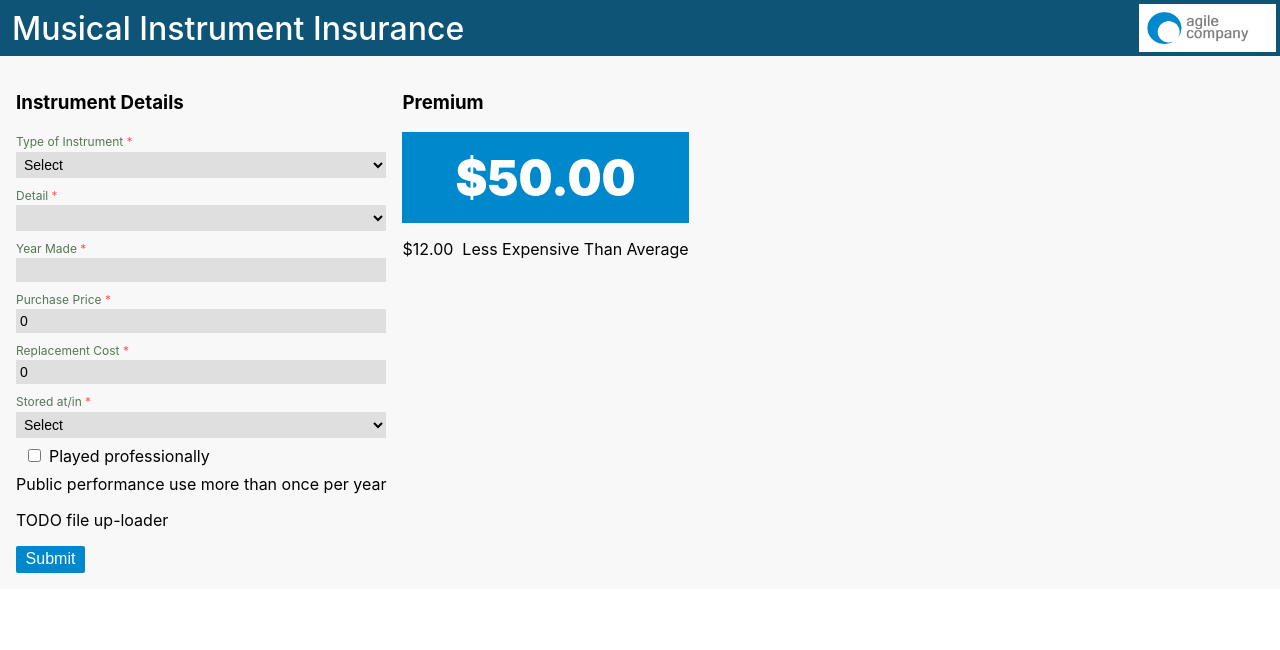
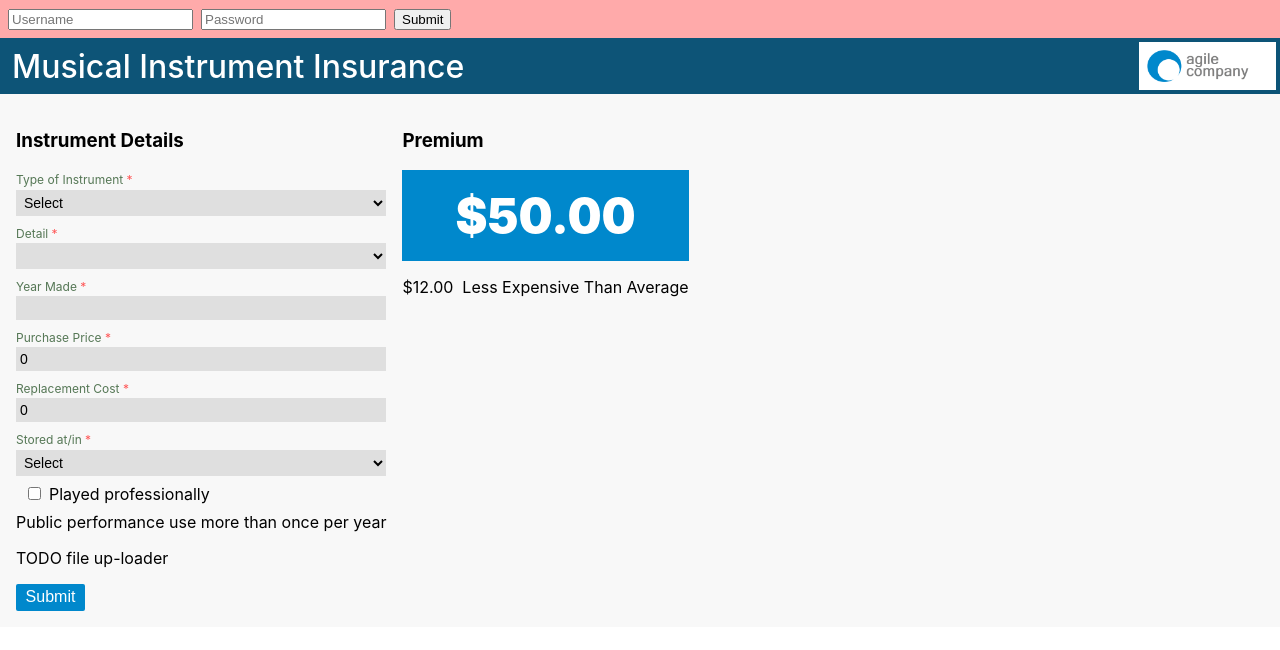
Before and after one commit to decisions-com/react-instrument-insurance, a React (Create React App) app: page / in a window 1280 px wide. Shown: the top 650 px of the page. Built offline with nearby package versions, Linux system fonts and the light colour scheme.

Commit message:
add basic login form

```diff
--- a/package.json
+++ b/package.json
@@ -33,5 +33,6 @@
     "@types/node": "11.9.5",
     "@types/react": "16.8.5",
     "@types/react-dom": "16.8.2"
-  }
+  },
+  "proxy": "http://localhost"
 }
--- a/src/App.tsx
+++ b/src/App.tsx
@@ -2,11 +2,13 @@ import React, { Component } from "react";
 import logo from "./agileLogoTrans.png";
 import "./App.css";
 import InstrumentForm from "./components/InstrumentForm";
+import LoginForm from "./components/LoginForm";
 
 class App extends Component {
   render() {
     return (
       <div className="mii-react-app">
+        <LoginForm />
         <header className="mii-react-app-header">
           <h1 className="mii-react-app-title">Musical Instrument Insurance</h1>
           <img src={logo} className="mii-react-app-logo" alt="logo" />
--- a/src/api/AuthApi.ts
+++ b/src/api/AuthApi.ts
@@ -41,10 +41,12 @@ export const AuthApi = {
         method: "POST",
         mode: ApiConfig.getFetchMode()
       })
-        .then(response =>
-          // TODO check response status, prior to trying to parse JSON to avoid error
-          // TODO use normal decisions cookie, but _clear_ it, if it's not a good session
-          response.json().then((json: ILoginJson) => {
+        .then(async response => {
+          if (response.status >= 300) {
+            // Do we need to clear the cookie? is that fixed? Getting 500s for now :(
+            reject(response.statusText);
+          }
+          const json = await response.json();
           const id = sessionIdSelector(json.LoginUserResult);
           Cookies.set(SESSION_ID_COOKIE, id);
           // USER_COOKIE was being set by request headers before, or so I thought.
@@ -52,7 +54,6 @@ export const AuthApi = {
           Cookies.set(USER_COOKIE, userid);
           resolve(id);
         })
-        )
         .catch(reason => {
           reject(reason);
         })
--- /dev/null
+++ b/src/components/LoginForm.css
@@ -0,0 +1,8 @@
+.mii-login-form {
+  padding: 0.5rem;
+  background: #faa;
+}
+
+.mii-login-form input {
+  margin-right: 0.5rem;
+}
--- /dev/null
+++ b/src/components/LoginForm.tsx
@@ -0,0 +1,63 @@
+import * as React from "react";
+import { AuthApi } from "../api/AuthApi";
+import "./LoginForm.css";
+
+export interface LoginFormProps {}
+export interface LoginFormState {
+  username: string;
+  password: string;
+  error: string;
+}
+
+const INITIAL_STATE: LoginFormState = {
+  username: "",
+  password: "",
+  error: ""
+};
+
+/**
+ * A simplistic login form.
+ * inside a Decisions context, Decisions will redirect to
+ * the login and we should never see this.
+ */
+export default class LoginForm extends React.Component<
+  LoginFormProps,
+  LoginFormState
+> {
+  state = { ...INITIAL_STATE };
+
+  onSubmit = (e: React.FormEvent) => {
+    e.preventDefault();
+    this.setState({ error: "" });
+    AuthApi.login(this.state.username, this.state.password)
+      .then(() => this.setState({ password: "" }))
+      .catch(() => {
+        this.setState({ password: "", error: "Nope. Try again." });
+      });
+  };
+
+  onUsernameChange = (e: React.ChangeEvent<HTMLInputElement>) =>
+    this.setState({ username: e.target.value });
+
+  onPasswordChange = (e: React.ChangeEvent<HTMLInputElement>) =>
+    this.setState({ password: e.target.value });
+
+  public render() {
+    return AuthApi.getSessionId() ? null : (
+      <form className="mii-login-form" onSubmit={this.onSubmit}>
+        <input
+          type="text"
+          placeholder="Username"
+          onChange={this.onUsernameChange}
+        />
+        <input
+          type="password"
+          placeholder="Password"
+          onChange={this.onPasswordChange}
+        />
+        <input type="submit" />
+        {this.state.error}
+      </form>
+    );
+  }
+}
```
Lines whose indentation alone changed are shown as unchanged.
